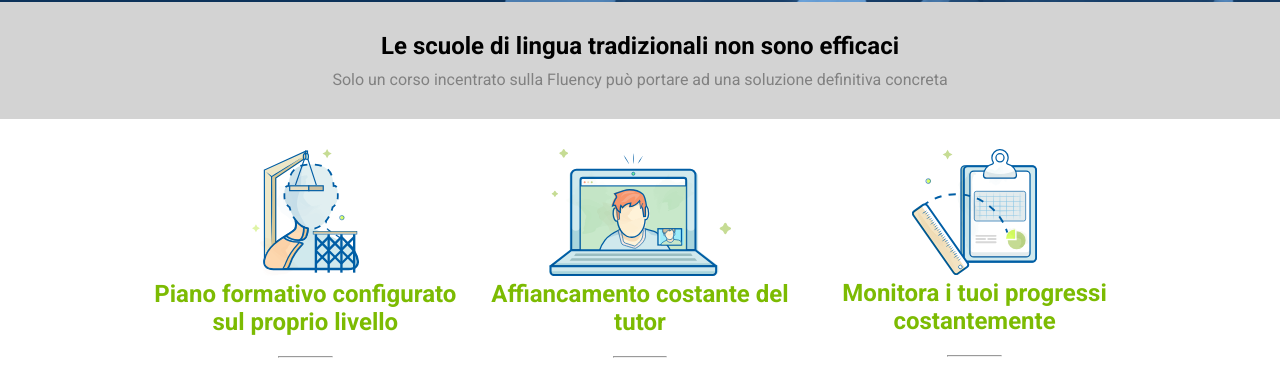
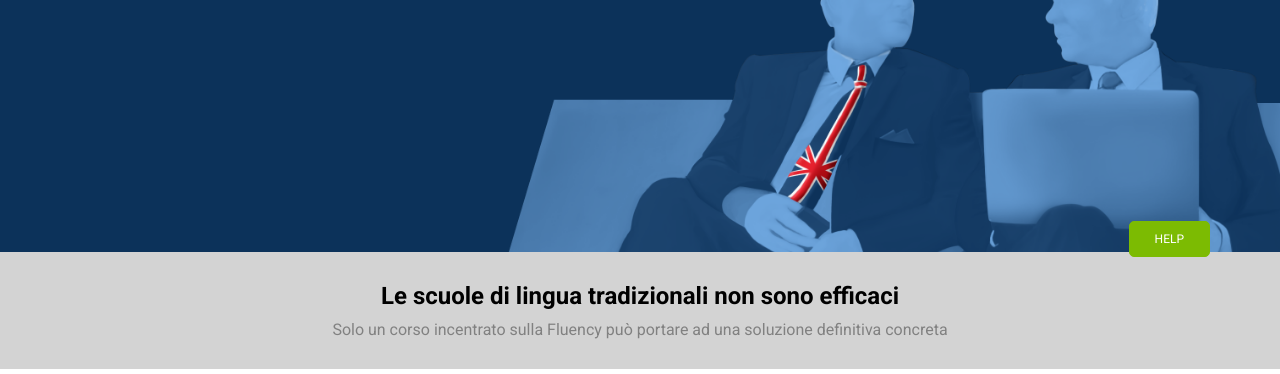
Before and after one commit to LucaQuacquarelli/htmlcss-fluentify, a plain HTML site: page index.html in a window 1280 px wide. Shown: the part 548-922 px from the top of the page. Drawn offline with Linux system fonts and the light colour scheme.

Commit message:
Aggiunta tasto help + Refactoring totale

```diff
--- a/css/style.css
+++ b/css/style.css
@@ -26,7 +26,8 @@ body {
 
 /* header */
 header {
-    height: 550px;
+    position: relative;
+    height: 100vh;
     background-image: url(../img/background-header.png);
     background-color: #0c325a;
     background-position: 112% 105%;
@@ -37,7 +38,6 @@ header {
 /* nav */
 nav {
     width: 100%;
-    height: 60px;
     line-height: 60px;
 }
 .nav-logo {
@@ -55,7 +55,7 @@ nav {
     list-style: none;
     padding: 0 8px;
 }
-.link a, .jumbotron a {
+.link a, .jumbotron a, .help a {
     text-decoration: none;
     text-transform: uppercase;
     font-size: 12px;
@@ -89,6 +89,12 @@ nav {
 
 .btn-lg {
     padding: 20px 25px;
+}
+
+.btn-help {
+    position: fixed;
+    right: 70px;
+    bottom: -5px;
 }
 
 .btn-green {
@@ -205,7 +211,6 @@ section > hr {
 /* footer */
 footer {
     width: 100%;
-    height: 150px;
     line-height: 150px;
     padding: 0 150px;
     background-color: #d3d3d3;
--- a/index.html
+++ b/index.html
@@ -10,8 +10,12 @@
         <title>Fluentify</title>
     </head>
     <body>
+
+        <!-- header -->
         <header>
             <div class="container">
+
+                <!-- nav -->
                 <nav class="clearfix">
                     <div class="nav-logo float-left">
                         <img src="img/logo.svg" alt="Fluentify logo">
@@ -32,17 +36,32 @@
                         </ul>
                     </div>
                 </nav>
+                <!-- /nav -->
+
+                <!-- jumbotron -->
                 <div class="jumbotron">
                     <h1>Scegli l'inglese studiato <br> per i professionisti</h1>
                     <a href="#" class="btn btn-green btn-lg">struttura un piano</a>
                 </div>
+                <!-- jumbotron -->
+
+            </div>
+            <div class="help">
+                <a href="#" class="btn btn-green btn-help">help</a>
             </div>
         </header>
+        <!-- /header -->
+
+        <!-- main -->
         <main>
+            <!-- description -->
             <div class="description">
                 <h2>Le scuole di lingua tradizionali non sono efficaci</h2>
                 <p>Solo un corso incentrato sulla Fluency pu&#242; portare ad una soluzione definitiva concreta</p>
             </div>
+            <!-- /description -->
+
+            <!-- main-container -->
             <div class="main-container clearfix">
                 <section class="section-left float-left">
                     <img src="img/profile.svg" alt="profile img">
@@ -63,7 +82,10 @@
                     <p>Controlla i tuoi progressi con i dati elaborati dal nostro sistema. Hai il pieno controllo su miglioramenti e obiettivi raggiunti.</p>
                 </section>
             </div>
+            <!-- /main-container -->
             <hr>
+
+            <!-- data-container -->
             <div class="data-container clearfix">
                 <div class="data data-img float-left">
                     <img src="img/mountain.svg" alt="graph img">
@@ -74,8 +96,13 @@
                     <a href="#"> Scopri il nostro test di placement</a>
                 </div>
             </div>
+            <!-- /data-container -->
+
         </main>
-        <footer>
+        <!-- /main -->
+
+        <!-- footer -->
+        <footer class="clearfix">
             <div class="footer-title float-left">
                 <h2>Struttura un piano</h2>
             </div>
@@ -83,7 +110,7 @@
                 <ul class="link">
                     <li>Sono</li>
                     <li>
-                        <select value="Seleziona" name="certificazione" >
+                        <select name="certificazione" >
                             <option value="seleziona">Seleziona</option>
                             <option value="a1">A1</option>
                             <option value="a2">A2</option>
@@ -91,6 +118,7 @@
                             <option value="b2">B2</option>
                             <option value="b2-c1">B2-C1</option>
                             <option value="c1">C1</option>
+                            <option value="c2">C2</option>
                         </select>
                     </li>
                     <li>
@@ -98,7 +126,7 @@
                     </li>
                 </ul>
             </div>
-
         </footer>
+        <!-- /footer -->
     </body>
 </html>
```
